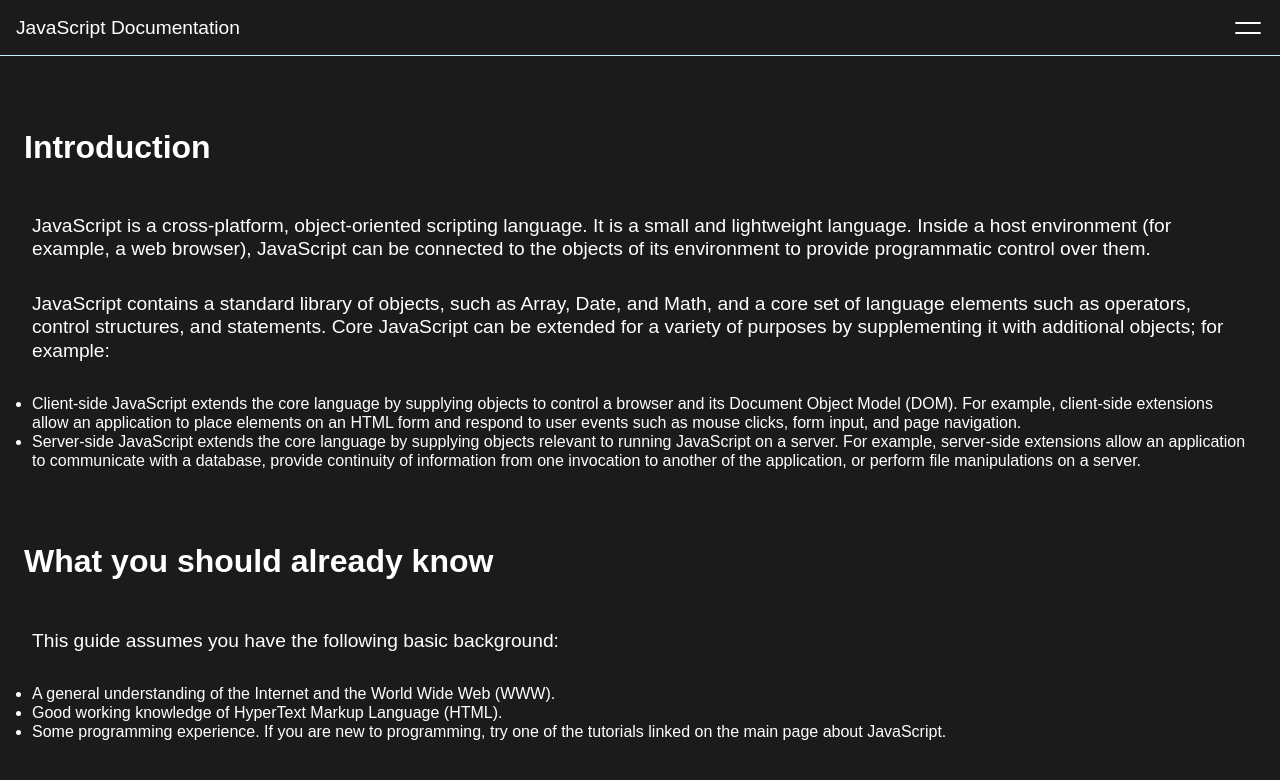
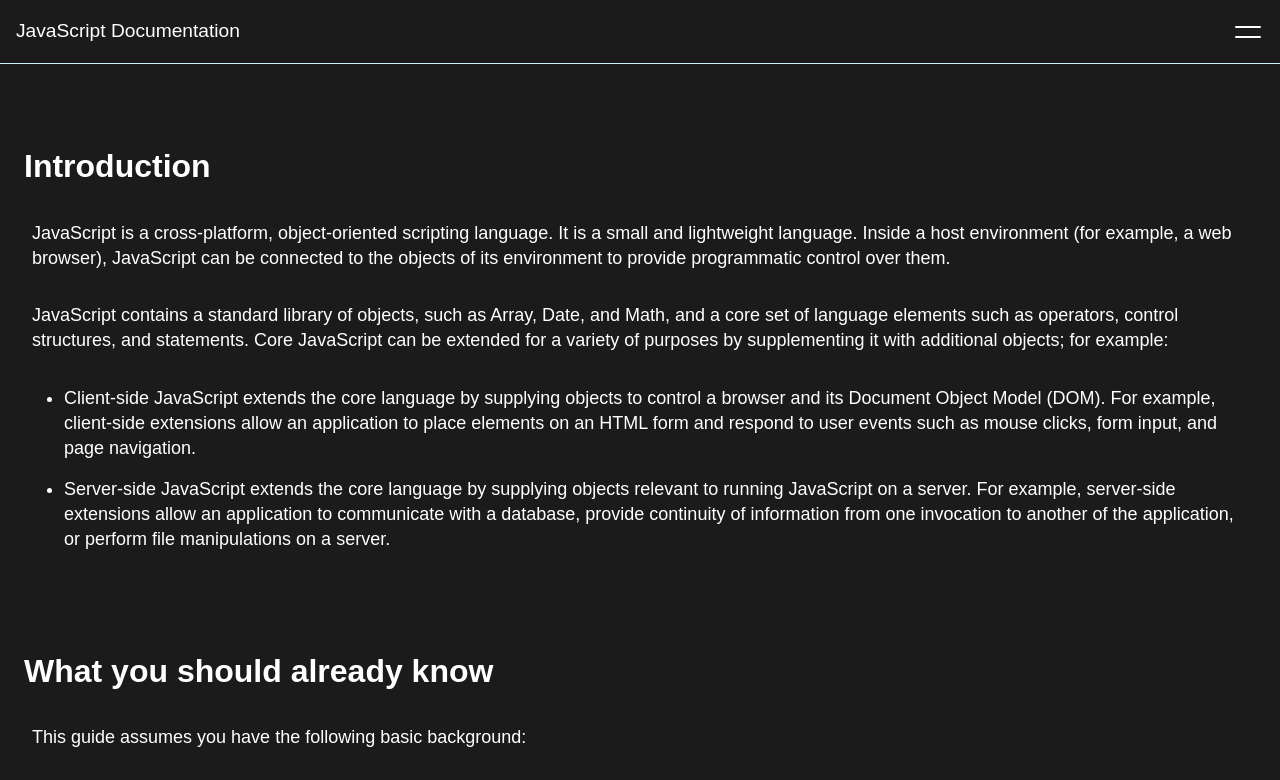
Before and after one commit to marioAmauta/javascript-documentation, a plain HTML site: page index.html in a window 1280 px wide. Shown: the top 780 px of the page. Drawn offline with Linux system fonts and the light colour scheme.

Commit message:
Add new styles

```diff
--- a/styles.css
+++ b/styles.css
@@ -5,7 +5,9 @@
   --text-primary: #fff;
   --code-color: #caf0f8;
 
-  --mobile-navbar-height: 3.5rem;
+  --mobile-navbar-height: 4rem;
+
+  --main-section-font-size: 1.125rem;
 }
 
 html {
@@ -24,7 +26,7 @@ html {
 
 body {
   font-family: sans-serif;
-  line-height: 1.2;
+  line-height: 1.4;
   background-color: var(--background-primary);
   color: var(--text-primary);
 }
@@ -51,7 +53,7 @@ a {
   width: 1.6rem;
   height: 0.125rem;
   background-color: #fff;
-  border-radius: 0.1rem;
+  border-radius: 0.5rem;
 }
 
 #toggle::before {
@@ -92,8 +94,8 @@ a {
   z-index: 9;
   width: 100%;
   height: var(--mobile-navbar-height);
-  background-color: #1b1b1b;
-  color: white;
+  background-color: var(--background-primary);
+  color: var(--text-primary);
   border-bottom: 1px solid var(--code-color);
 }
 
@@ -106,10 +108,10 @@ a {
   display: flex;
   flex-direction: column;
   position: fixed;
-  top: -200%;
+  top: -100vh;
   bottom: 0;
   z-index: 8;
-  transition: 600ms ease-in-out;
+  transition: 500ms ease-in-out;
   width: 100%;
   height: 50vh;
   background-color: var(--background-primary);
@@ -129,16 +131,12 @@ a {
   padding: 1rem 0;
 }
 
-.nav-link:first-of-type {
-  border-top: 1px solid;
-}
-
 .nav-link:hover {
   background-color: var(--background-secondary);
 }
 
 #main-doc {
-  padding-bottom: calc(var(--mobile-navbar-height) + 1rem);
+  margin-bottom: calc(var(--mobile-navbar-height) + 2rem);
 }
 
 .main-section {
@@ -153,7 +151,7 @@ a {
 }
 
 .main-section h2 {
-  padding: 1rem 0;
+  padding: 1rem 0 0 0;
   margin: 0 0 2rem 0.5rem;
   font-size: 2rem;
 }
@@ -164,7 +162,16 @@ a {
 
 .main-section p {
   margin-bottom: 2rem;
-  font-size: 1.2rem;
+  font-size: var(--main-section-font-size);
+}
+
+.main-section ul {
+  margin-left: 2rem;
+}
+
+.main-section li {
+  margin: 1rem 0;
+  font-size: var(--main-section-font-size);
 }
 
 .code-container {
@@ -176,10 +183,11 @@ a {
   margin-bottom: 2rem;
 }
 
-pre {
+.code-container pre {
   width: 100%;
   overflow: auto;
   padding: 1rem;
+  font-size: var(--main-section-font-size);
 }
 
 /* @media screen and (min-width: 48rem) {
```
